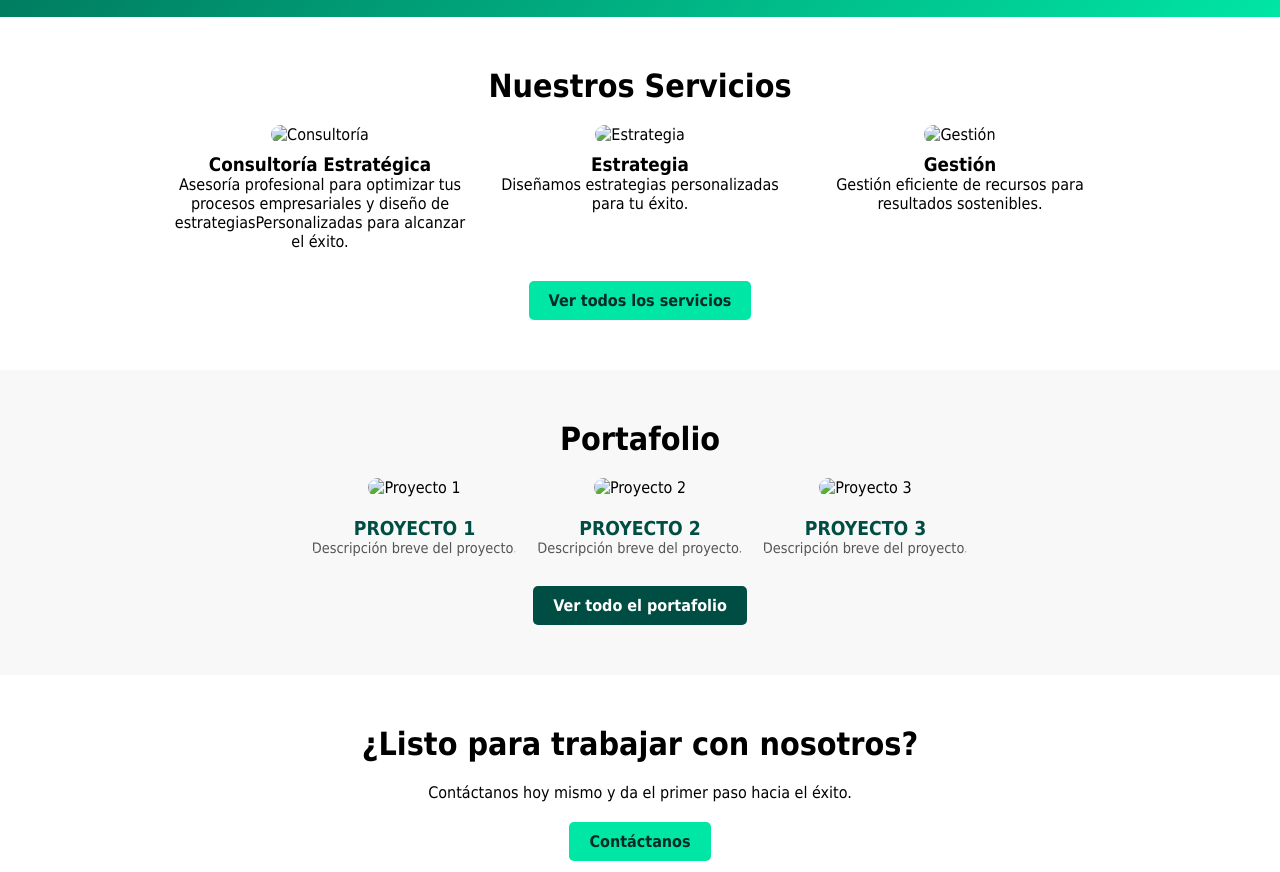
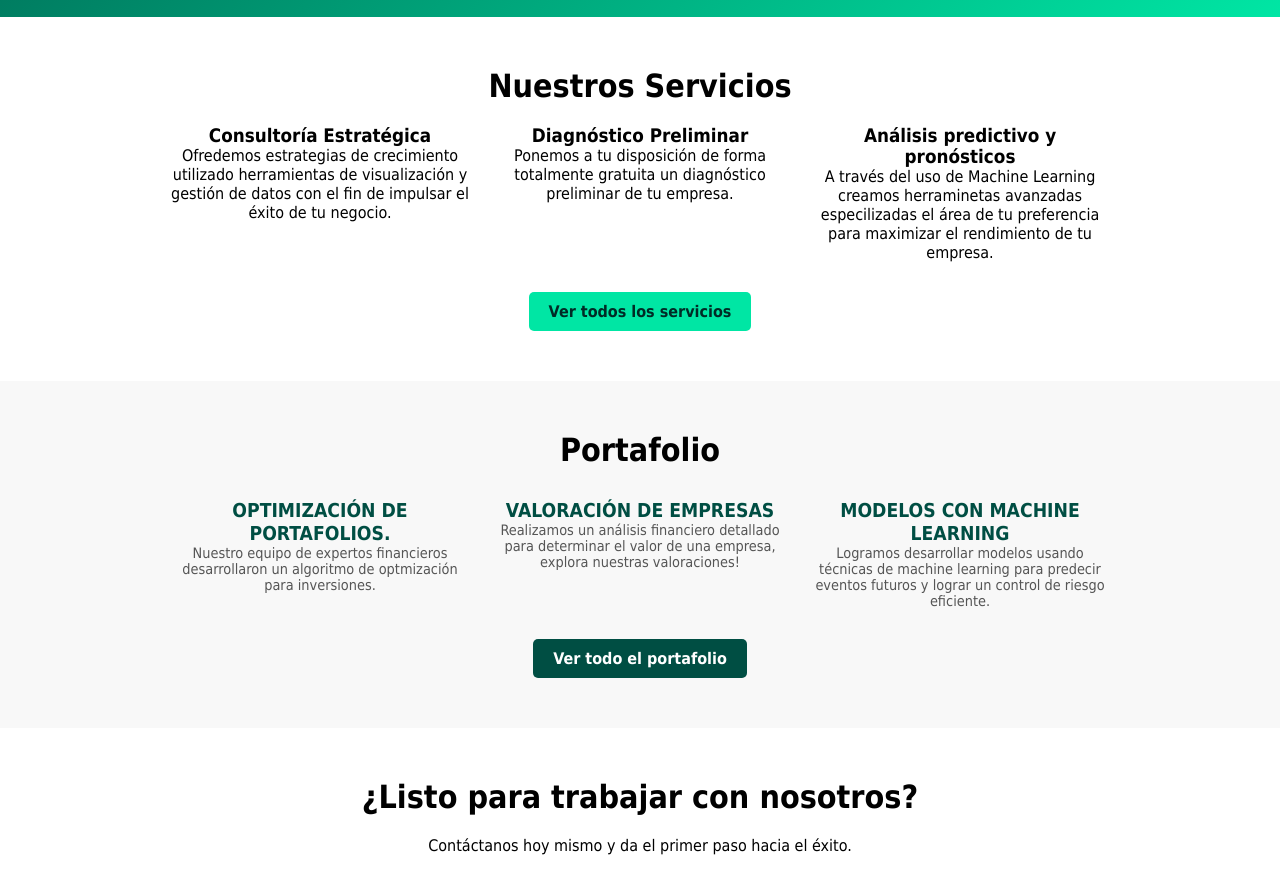
Before and after one commit to Willay-Solutions/Willay-Solutions.github.io, a plain HTML site: page index.html in a window 1280 px wide. Shown: the part 700-1572 px from the top of the page. Drawn offline with nearby package versions, Linux system fonts and the light colour scheme.

Commit message:
Cambios parciales

```diff
--- a/index.html
+++ b/index.html
@@ -5,6 +5,7 @@
     <meta name="viewport" content="width=device-width, initial-scale=1.0">
     <title>Willay Solutions</title>
     <link rel="stylesheet" href="style.css">
+    <link rel="icon" type="image/x-icon" href="Imágenes/favicon.ico">
     <link href="https://fonts.googleapis.com/css2?family=Poppins:wght@300;400;600&display=swap" rel="stylesheet">
     <script src="https://cdnjs.cloudflare.com/ajax/libs/gsap/3.12.2/gsap.min.js"></script>
     <script src="https://cdnjs.cloudflare.com/ajax/libs/gsap/3.12.2/ScrollTrigger.min.js"></script>
@@ -52,22 +53,21 @@
         <h2>Nuestros Servicios</h2>
         <div class="service-items">
             <div class="service-item">
-                <img src="servicio1.jpg" alt="Consultoría">
                 <h3>Consultoría Estratégica</h3>
                 <p>
-                    Asesoría profesional para optimizar tus procesos empresariales y diseño de estrategiasPersonalizadas
-                    para alcanzar el éxito.
+                    Ofredemos estrategias de crecimiento utilizado herramientas de visualización
+                    y gestión de datos con el fin de impulsar el éxito de tu negocio.
                 </p>
             </div>
             <div class="service-item">
-                <img src="servicio2.jpg" alt="Estrategia">
-                <h3>Estrategia</h3>
-                <p>Diseñamos estrategias personalizadas para tu éxito.</p>
+                <h3>Diagnóstico Preliminar</h3>
+                <p>Ponemos a tu disposición de forma totalmente gratuita un diagnóstico preliminar de tu empresa.</p>
             </div>
             <div class="service-item">
-                <img src="servicio3.jpg" alt="Gestión">
-                <h3>Gestión</h3>
-                <p>Gestión eficiente de recursos para resultados sostenibles.</p>
+                <h3>Análisis predictivo y pronósticos</h3>
+                <p>A través del uso de Machine Learning creamos herraminetas avanzadas especilizadas el área de tu preferencia
+                    para maximizar el rendimiento de tu empresa.
+                </p>
             </div>
         </div>
         <a href="Servicios/Servicios.html" class="services-button">Ver todos los servicios</a>
@@ -78,19 +78,22 @@
         <h2>Portafolio</h2>
         <div class="portfolio-gallery">
             <div class="portfolio-item">
-                <img src="proyecto1.jpg" alt="Proyecto 1">
-                <h4>Proyecto 1</h4>
-                <p>Descripción breve del proyecto.</p>
+                <h4>Optimización de Portafolios.</h4>
+                <p>Nuestro equipo de expertos financieros desarrollaron un algoritmo de optmización para inversiones.
+                </p>
             </div>
             <div class="portfolio-item">
-                <img src="proyecto2.jpg" alt="Proyecto 2">
-                <h4>Proyecto 2</h4>
-                <p>Descripción breve del proyecto.</p>
+                <h4>Valoración de Empresas</h4>
+                <p>
+                    Realizamos un análisis financiero detallado para determinar el valor de una empresa, explora nuestras valoraciones!
+                </p>
             </div>
             <div class="portfolio-item">
-                <img src="proyecto3.jpg" alt="Proyecto 3">
-                <h4>Proyecto 3</h4>
-                <p>Descripción breve del proyecto.</p>
+                <h4>Modelos con Machine Learning</h4>
+                <p>
+                    Logramos desarrollar modelos usando técnicas de machine learning para predecir eventos futuros
+                    y lograr un control de riesgo eficiente.
+                </p>
             </div>
         </div>
         <!-- Botón para ver el portafolio completo -->
--- a/style.css
+++ b/style.css
@@ -299,9 +299,11 @@ body {
     gap: 20px;
     justify-content: center;
     flex-wrap: wrap;
+    align-items: stretch;
 }
 
 .portfolio-item {
+    flex: 1;
     max-width: 300px;
     text-align: center;
 }
```
Also changed, not shown: Nosotros/Nosotros.html (+42 -42 lines), Portafolio/Portafolio.html (+10 -12 lines), Imágenes/favicon.ico (added), 2 other files.
